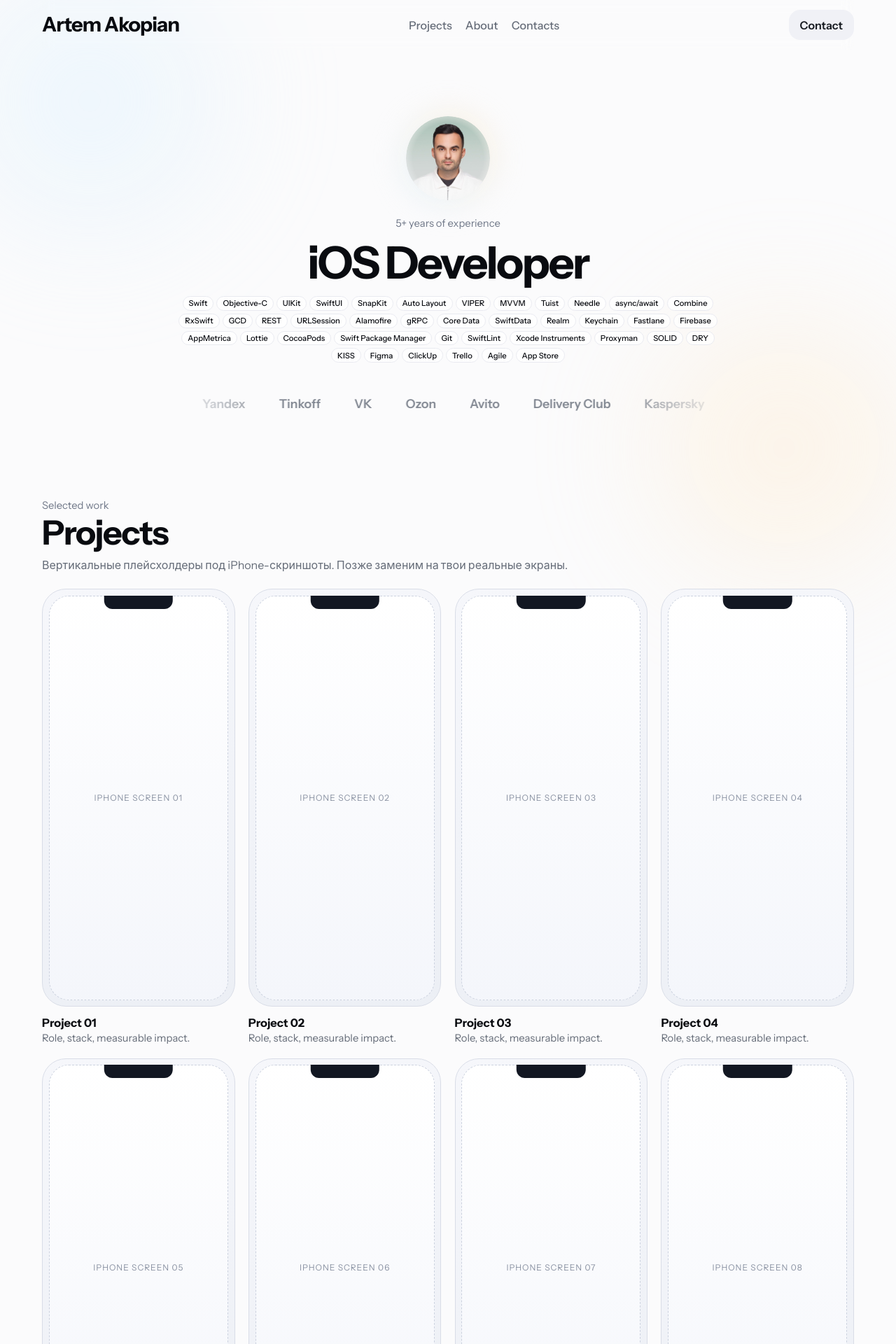
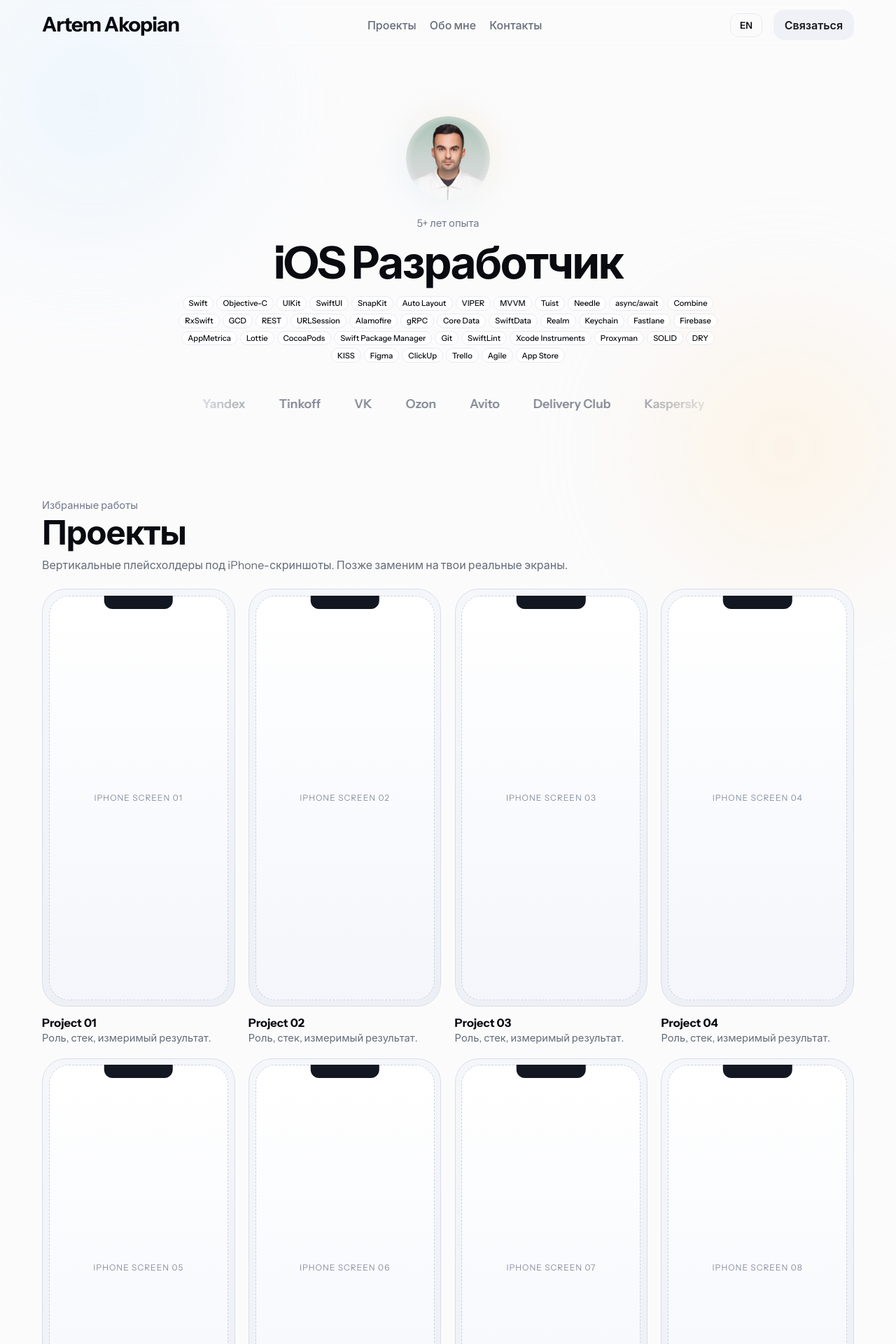
Before and after one commit to artem7498/akp_portfolio, a React (Vite) app: page / in a window 1280 px wide. Shown: the top 1920 px of the page at 70% size. Built offline with nearby package versions, Linux system fonts and the light colour scheme.

Commit message:
Add language switcher and i18n support

```diff
--- a/src/App.tsx
+++ b/src/App.tsx
@@ -1,3 +1,5 @@
+import { useLanguage } from './i18n';
+
 const projects = Array.from({ length: 8 }, (_, i) => ({
   id: i + 1,
   name: `Project ${String(i + 1).padStart(2, '0')}`
@@ -5,6 +7,7 @@ const projects = Array.from({ length: 8 }, (_, i) => ({
 
 function App() {
   const year = new Date().getFullYear();
+  const { language, setLanguage, t } = useLanguage();
 
   return (
     <>
@@ -13,13 +16,22 @@ function App() {
           Artem Akopian
         </a>
         <nav className="menu" aria-label="Main navigation">
-          <a href="#projects">Projects</a>
-          <a href="#about">About</a>
-          <a href="#contacts">Contacts</a>
+          <a href="#projects">{t.nav.projects}</a>
+          <a href="#about">{t.nav.about}</a>
+          <a href="#contacts">{t.nav.contacts}</a>
         </nav>
-        <a href="#contacts" className="top-btn">
-          Contact
-        </a>
+        <div className="header-actions">
+          <button
+            className="lang-switch"
+            onClick={() => setLanguage(language === 'en' ? 'ru' : 'en')}
+            aria-label="Switch language"
+          >
+            {language === 'en' ? 'RU' : 'EN'}
+          </button>
+          <a href="#contacts" className="top-btn">
+            {t.nav.contactBtn}
+          </a>
+        </div>
       </header>
 
       <main>
@@ -32,8 +44,8 @@ function App() {
               className="avatar"
             />
           </div>
-          <p className="eyebrow">5+ years of experience</p>
-          <h1>iOS Developer</h1>
+          <p className="eyebrow">{t.hero.experience}</p>
+          <h1>{t.hero.role}</h1>
           <div className="skill-chips">
             <span className="skill-chip">Swift</span>
             <span className="skill-chip">Objective-C</span>
@@ -102,11 +114,11 @@ function App() {
 
         <section id="projects" className="projects wrap">
           <div className="section-head">
-            <p className="eyebrow">Selected work</p>
-            <h2>Projects</h2>
+            <p className="eyebrow">{t.projects.eyebrow}</p>
+            <h2>{t.projects.title}</h2>
           </div>
           <p className="section-subtitle">
-            Вертикальные плейсхолдеры под iPhone-скриншоты. Позже заменим на твои реальные экраны.
+            {t.projects.subtitle}
           </p>
 
           <div className="projects-grid">
@@ -117,7 +129,7 @@ function App() {
                   <div className="phone-screen">IPHONE SCREEN {String(project.id).padStart(2, '0')}</div>
                 </div>
                 <h3>{project.name}</h3>
-                <p>Role, stack, measurable impact.</p>
+                <p>{t.projects.cardRole}</p>
               </article>
             ))}
           </div>
@@ -125,19 +137,18 @@ function App() {
 
         <section id="about" className="about wrap">
           <div className="section-head">
-            <p className="eyebrow">About</p>
-            <h2>Product-oriented iOS development</h2>
+            <p className="eyebrow">{t.about.eyebrow}</p>
+            <h2>{t.about.title}</h2>
           </div>
           <p>
-            Я фокусируюсь на мобильных продуктах с высоким качеством UX и стабильной
-            кодовой базой: архитектура, производительность, аккуратные релизы.
+            {t.about.description}
           </p>
         </section>
 
         <section id="contacts" className="contacts wrap">
           <div className="section-head">
-            <p className="eyebrow">Contact</p>
-            <h2>Let&apos;s build together</h2>
+            <p className="eyebrow">{t.contacts.eyebrow}</p>
+            <h2>{t.contacts.title}</h2>
           </div>
           <div className="contact-list">
             <a href="mailto:you@example.com">you@example.com</a>
--- /dev/null
+++ b/src/i18n.tsx
@@ -0,0 +1,120 @@
+import React, { createContext, useContext, useState, ReactNode } from 'react';
+
+type Language = 'en' | 'ru';
+
+interface Translations {
+  nav: {
+    projects: string;
+    about: string;
+    contacts: string;
+    contactBtn: string;
+  };
+  hero: {
+    experience: string;
+    role: string;
+  };
+  projects: {
+    eyebrow: string;
+    title: string;
+    subtitle: string;
+    cardRole: string;
+  };
+  about: {
+    eyebrow: string;
+    title: string;
+    description: string;
+  };
+  contacts: {
+    eyebrow: string;
+    title: string;
+  };
+}
+
+const translations: Record<Language, Translations> = {
+  en: {
+    nav: {
+      projects: 'Projects',
+      about: 'About',
+      contacts: 'Contacts',
+      contactBtn: 'Contact',
+    },
+    hero: {
+      experience: '5+ years of experience',
+      role: 'iOS Developer',
+    },
+    projects: {
+      eyebrow: 'Selected work',
+      title: 'Projects',
+      subtitle: 'Vertical placeholders for iPhone screenshots. Will replace with your real screens later.',
+      cardRole: 'Role, stack, measurable impact.',
+    },
+    about: {
+      eyebrow: 'About',
+      title: 'Product-oriented iOS development',
+      description: 'I focus on mobile products with high UX quality and stable codebase: architecture, performance, clean releases.',
+    },
+    contacts: {
+      eyebrow: 'Contact',
+      title: "Let's build together",
+    },
+  },
+  ru: {
+    nav: {
+      projects: 'Проекты',
+      about: 'Обо мне',
+      contacts: 'Контакты',
+      contactBtn: 'Связаться',
+    },
+    hero: {
+      experience: '5+ лет опыта',
+      role: 'iOS Разработчик',
+    },
+    projects: {
+      eyebrow: 'Избранные работы',
+      title: 'Проекты',
+      subtitle: 'Вертикальные плейсхолдеры под iPhone-скриншоты. Позже заменим на твои реальные экраны.',
+      cardRole: 'Роль, стек, измеримый результат.',
+    },
+    about: {
+      eyebrow: 'Обо мне',
+      title: 'Продуктовая iOS разработка',
+      description: 'Я фокусируюсь на мобильных продуктах с высоким качеством UX и стабильной кодовой базой: архитектура, производительность, аккуратные релизы.',
+    },
+    contacts: {
+      eyebrow: 'Контакты',
+      title: 'Давайте строить вместе',
+    },
+  },
+};
+
+interface LanguageContextType {
+  language: Language;
+  setLanguage: (lang: Language) => void;
+  t: Translations;
+}
+
+const LanguageContext = createContext<LanguageContextType | undefined>(undefined);
+
+export function LanguageProvider({ children }: { children: ReactNode }) {
+  const [language, setLanguage] = useState<Language>('ru'); // Default to Russian as per context, or maybe English? Let's start with RU as the user speaks Russian.
+
+  const value = {
+    language,
+    setLanguage,
+    t: translations[language],
+  };
+
+  return (
+    <LanguageContext.Provider value={value}>
+      {children}
+    </LanguageContext.Provider>
+  );
+}
+
+export function useLanguage() {
+  const context = useContext(LanguageContext);
+  if (context === undefined) {
+    throw new Error('useLanguage must be used within a LanguageProvider');
+  }
+  return context;
+}
--- a/src/main.tsx
+++ b/src/main.tsx
@@ -1,10 +1,13 @@
 import React from 'react';
 import ReactDOM from 'react-dom/client';
 import App from './App';
+import { LanguageProvider } from './i18n';
 import './styles.css';
 
 ReactDOM.createRoot(document.getElementById('root')!).render(
   <React.StrictMode>
-    <App />
+    <LanguageProvider>
+      <App />
+    </LanguageProvider>
   </React.StrictMode>
 );
--- a/src/styles.css
+++ b/src/styles.css
@@ -419,3 +419,26 @@ main {
     font-size: 1rem;
   }
 }
+
+.header-actions {
+  display: flex;
+  align-items: center;
+  gap: 1rem;
+}
+
+.lang-switch {
+  background: none;
+  border: 1px solid var(--line);
+  border-radius: 12px;
+  padding: 0.5rem 0.8rem;
+  font-family: inherit;
+  font-weight: 600;
+  color: var(--text);
+  cursor: pointer;
+  transition: all 0.2s ease;
+}
+
+.lang-switch:hover {
+  background: var(--surface);
+  border-color: #d0d4e0;
+}
```
